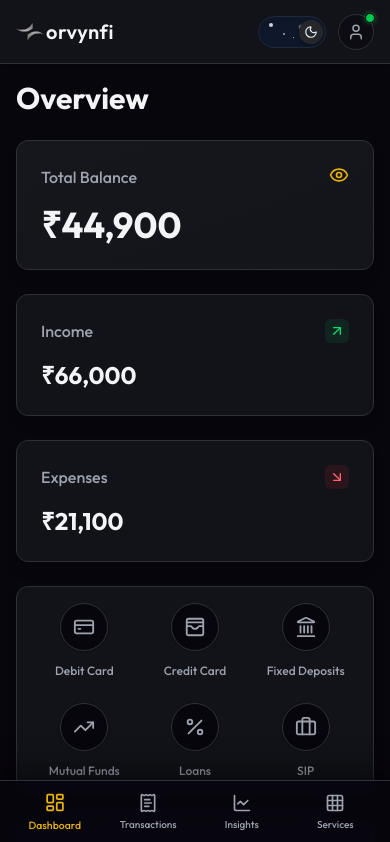
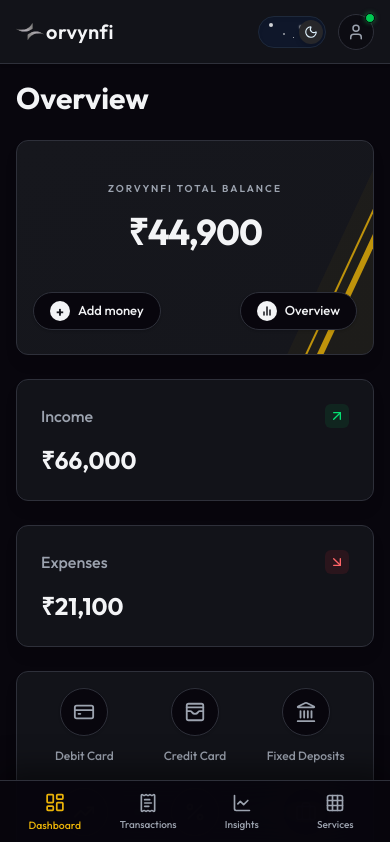
Before and after one commit to XSTRANGER-7/zorvyn-fi, a React (Vite) app: page / in a window 390 px wide. Shown: the top 842 px of the page. Built offline with nearby package versions, Linux system fonts and the light colour scheme.

Commit message:
total balance card ui  updated

```diff
--- a/src/pages/Dashboard.tsx
+++ b/src/pages/Dashboard.tsx
@@ -1,14 +1,18 @@
 import { useMemo, useState } from 'react';
+import { useNavigate } from 'react-router-dom';
 import { Card } from '../components/ui/Card';
 import { BalanceChart } from '../components/charts/BalanceChart';
+import { AddTransactionModal } from '../components/modals/AddTransactionModal';
 
 import { formatCurrency } from '../utils/helpers';
 import { useTransactionStore } from '../store/useTransactionStore';
 import { ArrowUpRight, ArrowDownRight, Eye, EyeOff, CreditCard, WalletCards, Landmark, TrendingUp, Percent, Briefcase } from 'lucide-react';
 
 export function Dashboard() {
+  const navigate = useNavigate();
   const { transactions } = useTransactionStore();
   const [showBalance, setShowBalance] = useState(true);
+  const [isModalOpen, setIsModalOpen] = useState(false);
 
   const stats = useMemo(() => {
     let income = 0;
@@ -33,7 +37,55 @@ export function Dashboard() {
 
       {/* Summary Cards */}
       <div className="grid grid-cols-1 md:grid-cols-3 gap-6">
-        <Card glow className="bg-gradient-to-br from-finance-card to-finance-card/50">
+        {/* Mobile Total Balance Card */}
+        <Card glow className="bg-gradient-to-br from-finance-card to-finance-card/80 p-0 overflow-hidden flex flex-col shadow-lg md:hidden relative">
+          {/* Tilted Racing Stripes Aesthetic on Top Right Side */}
+          <div className="absolute inset-y-0 right-0 w-32 overflow-hidden pointer-events-none opacity-80 z-0">
+             <div className="absolute -top-20 -bottom-20 right-0 w-1.5 bg-finance-accent transform rotate-[25deg]"></div>
+             <div className="absolute -top-20 -bottom-20 right-4 w-[2px] bg-finance-accent transform rotate-[25deg]"></div>
+             <div className="absolute -top-20 -bottom-20 -right-12 w-20 bg-finance-accent/5 transform rotate-[25deg]"></div>
+          </div>
+
+          {/* Main Tap Area for Balance */}
+          <div
+            className="flex flex-col items-center justify-center flex-1 cursor-pointer py-10 px-6 active:bg-finance-dark/10 transition-colors"
+            onClick={() => setShowBalance(!showBalance)}
+          >
+            <span className="text-[10px] tracking-[0.2em] font-semibold text-finance-textMuted uppercase mb-4 text-center">
+              ZorvynFi Total Balance
+            </span>
+            <div className="flex items-center justify-center">
+              <span className="text-4xl font-bold text-finance-textMain tracking-tight">
+                {showBalance ? formatCurrency(stats.balance) : '₹ • • • • •'}
+              </span>
+            </div>
+          </div>
+
+          {/* Action Pills */}
+          <div className="flex items-center justify-between px-4 pb-6 mt-auto relative z-10">
+            <button
+              onClick={() => setIsModalOpen(true)}
+              className="flex items-center gap-2 px-4 py-2 rounded-full bg-finance-dark border border-finance-border shadow-sm hover:border-finance-accent/50 hover:text-finance-accent transition-all text-[13px] font-medium text-finance-textMain"
+            >
+              <div className="w-5 h-5 rounded-full bg-finance-textMain text-finance-card flex items-center justify-center">
+                <span className="text-sm font-bold leading-none mt-[1px]">+</span>
+              </div>
+              Add money
+            </button>
+            <button
+              onClick={() => navigate('/insights')}
+              className="flex items-center gap-2 px-4 py-2 rounded-full bg-finance-dark border border-finance-border shadow-sm hover:border-finance-accent/50 hover:text-finance-accent transition-all text-[13px] font-medium text-finance-textMain"
+            >
+              <div className="w-5 h-5 rounded-full bg-finance-textMain text-finance-card flex items-center justify-center">
+                <svg width="12" height="12" viewBox="0 0 24 24" fill="none" stroke="currentColor" strokeWidth="3" strokeLinecap="round" strokeLinejoin="round"><line x1="18" y1="20" x2="18" y2="10"></line><line x1="12" y1="20" x2="12" y2="4"></line><line x1="6" y1="20" x2="6" y2="14"></line></svg>
+              </div>
+              Overview
+            </button>
+          </div>
+        </Card>
+
+        {/* Desktop Total Balance Card */}
+        <Card glow className="bg-gradient-to-br from-finance-card to-finance-card/50 hidden md:block">
           <div className="flex justify-between items-start text-finance-textMuted mb-4">
             <h3 className="font-medium">Total Balance</h3>
             <button
@@ -102,6 +154,11 @@ export function Dashboard() {
           <BalanceChart />
         </Card>
       </div>
+
+      <AddTransactionModal
+        isOpen={isModalOpen}
+        onClose={() => setIsModalOpen(false)}
+      />
     </div>
 
   );
```
